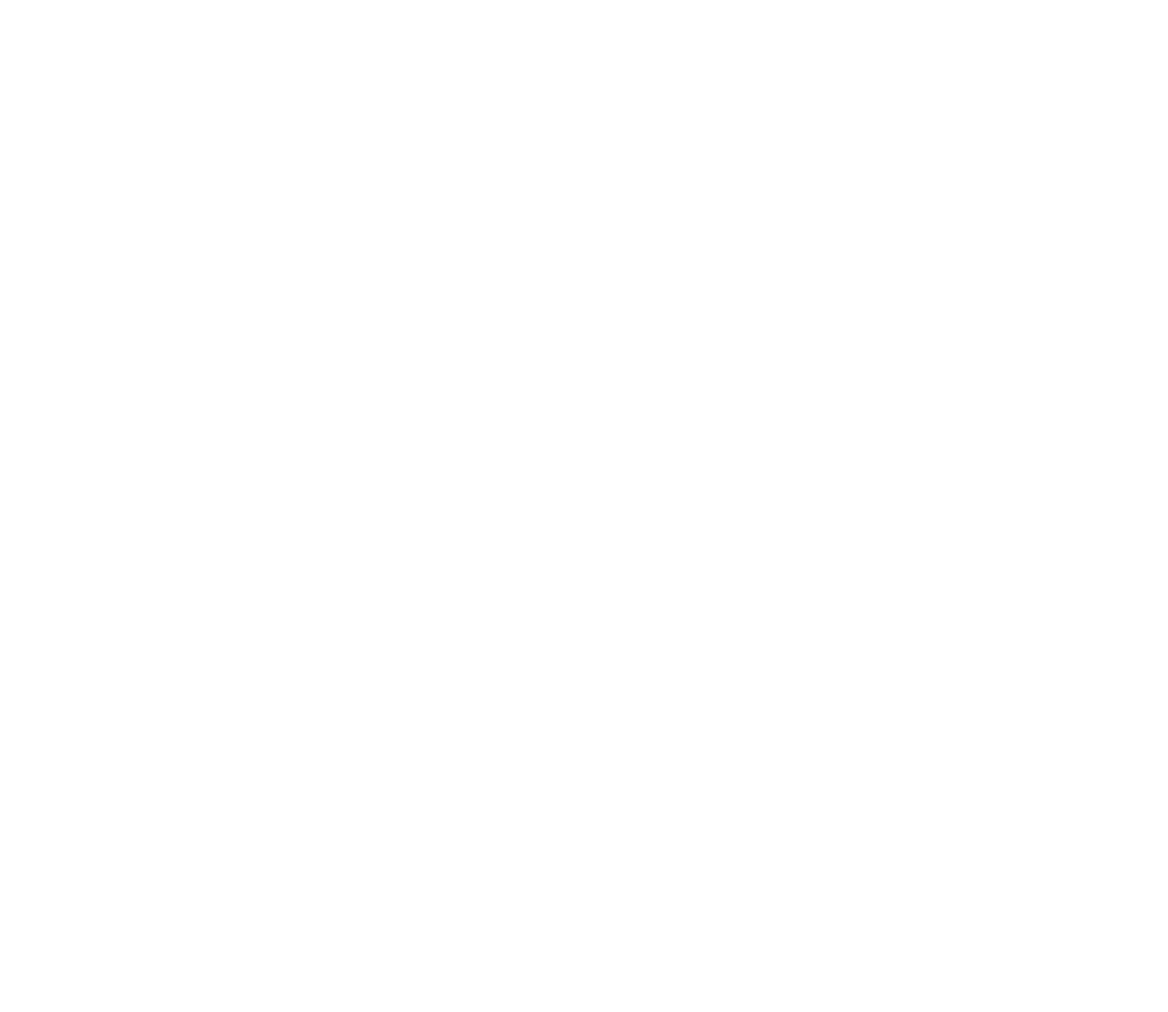
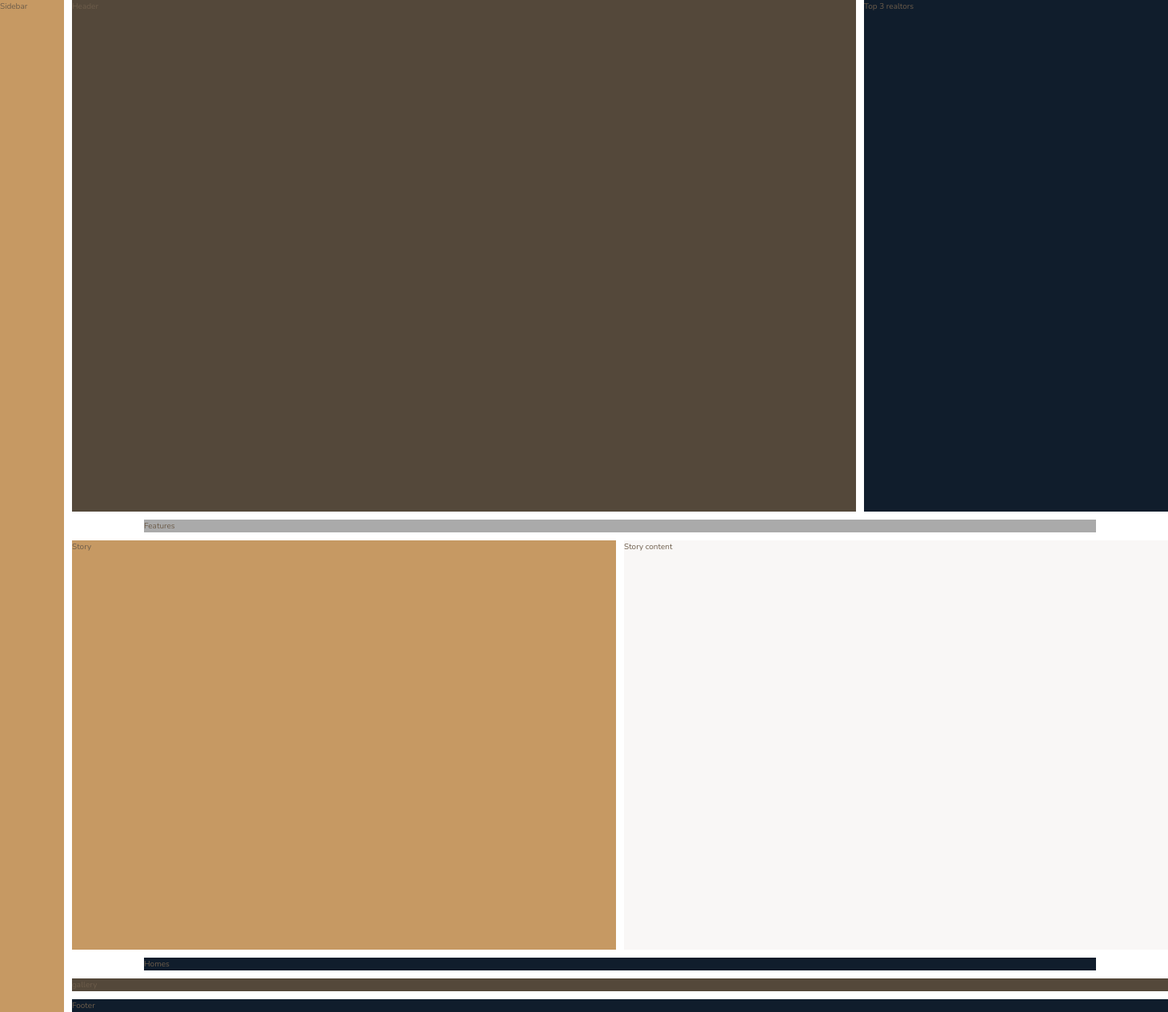
Before and after one commit to devpolas/nexter, a website: page index.html in a window 1280 px wide. Shown: the whole page at 80% size, 1460 px wide, since content can reach past the window. Before the commit the page ends 800 px from the top, so only its background shows below. Drawn offline with nearby package versions, Linux system fonts and the light colour scheme.

Commit message:
design the grid layout

```diff
--- a/index.html
+++ b/index.html
@@ -14,5 +14,15 @@
 
     <title>nexter &mdash; your home, your freedom</title>
   </head>
-  <body class="container"></body>
+  <body class="container">
+    <section class="sidebar">Sidebar</section>
+    <section class="header">Header</section>
+    <section class="realtors">Top 3 realtors</section>
+    <section class="features">Features</section>
+    <section class="story__picture">Story</section>
+    <section class="story__content">Story content</section>
+    <section class="homes">Homes</section>
+    <section class="gallery">gallery</section>
+    <footer class="footer">Footer</footer>
+  </body>
 </html>
--- a/sass/_base.scss
+++ b/sass/_base.scss
@@ -16,6 +16,16 @@ html {
 body {
   font-family: $font-primary;
   color: $color-grey-dark-2;
+  font-weight: 300;
   line-height: 1.6;
-  font-weight: 300;
 }
+
+.container {
+  display: grid;
+  gap: 1rem;
+  grid-template-rows: 80vh min-content 40vw repeat(3, min-content);
+  grid-template-columns:
+    [sidebar-start] 8rem [sidebar-end full-start] minmax(8rem, 1fr)
+    [center-start]
+    repeat(8, [col-start] 14rem [col-end]) [center-end] minmax(8rem, 1fr) [full-end];
+}
--- a/sass/_features.scss
+++ b/sass/_features.scss
@@ -0,0 +1,6 @@
+@use "variables" as *;
+
+.features {
+  background-color: $color-grey-light-2;
+  grid-column: center-start / center-end;
+}
--- a/sass/_footer.scss
+++ b/sass/_footer.scss
@@ -0,0 +1,6 @@
+@use "variables" as *;
+
+.footer {
+  background-color: $color-secondary;
+  grid-column: full-start / full-end;
+}
--- a/sass/_gallery.scss
+++ b/sass/_gallery.scss
@@ -0,0 +1,6 @@
+@use "variables" as *;
+
+.gallery {
+  background-color: $color-grey-dark-1;
+  grid-column: full-start / full-end;
+}
--- a/sass/_header.scss
+++ b/sass/_header.scss
@@ -0,0 +1,6 @@
+@use "variables" as *;
+
+.header {
+  background-color: $color-grey-dark-1;
+  grid-column: full-start / col-end 6;
+}
--- a/sass/_homes.scss
+++ b/sass/_homes.scss
@@ -0,0 +1,6 @@
+@use "variables" as *;
+
+.homes {
+  background-color: $color-secondary;
+  grid-column: center-start / center-end;
+}
--- a/sass/_realtors.scss
+++ b/sass/_realtors.scss
@@ -0,0 +1,6 @@
+@use "variables" as *;
+
+.realtors {
+  background-color: $color-secondary;
+  grid-column: col-start 7 / full-end;
+}
--- a/sass/_sidebar.scss
+++ b/sass/_sidebar.scss
@@ -0,0 +1,7 @@
+@use "variables" as *;
+
+.sidebar {
+  background-color: $color-primary;
+  grid-column: sidebar-start / sidebar-end;
+  grid-row: 1 / -1;
+}
--- a/sass/_story.scss
+++ b/sass/_story.scss
@@ -0,0 +1,13 @@
+@use "variables" as *;
+
+.story {
+  &__picture {
+    background-color: $color-primary;
+    grid-column: full-start / col-end 4;
+  }
+
+  &__content {
+    background-color: $color-grey-light-1;
+    grid-column: col-start 5 / full-end;
+  }
+}
```
Also changed, not shown: css/style.css, 1 other file.
